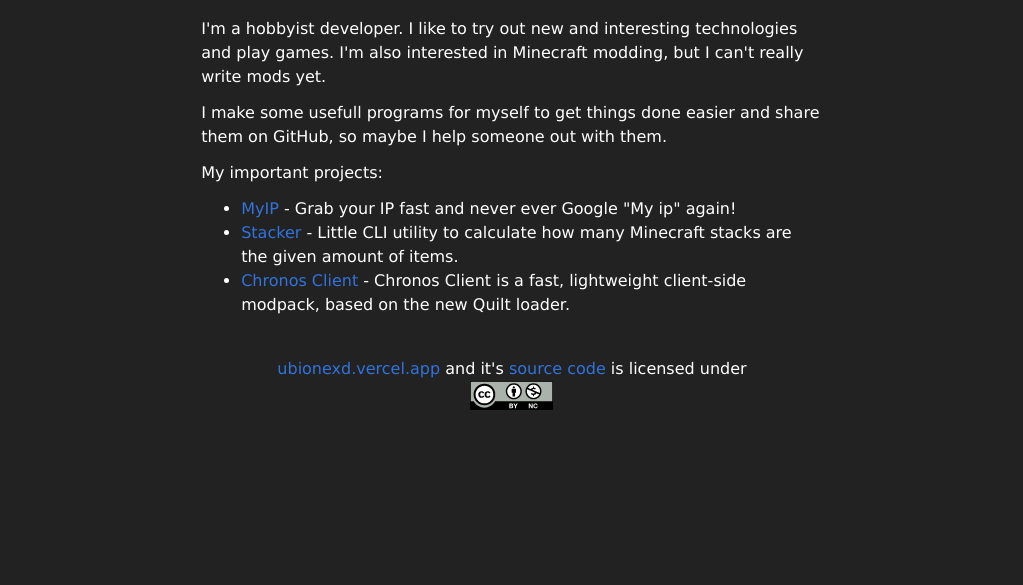
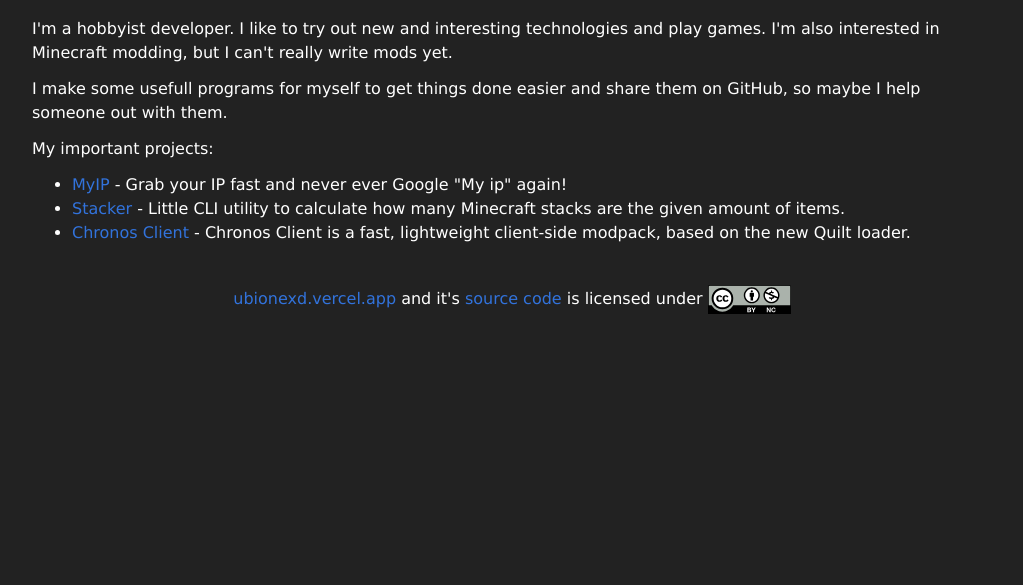
Before and after one commit to ubionexd/ubionexd.dev, an Astro site: page / in a window 1280 px wide. Shown: the part 215-800 px from the top of the page, without its empty margins (128-1151 px from the left). Built offline with nearby package versions, Linux system fonts and the light colour scheme; Astro itself is replaced by a stand-in of ours.

Commit message:
Well i dont know anymore

```diff
--- a/src/styles/global.css
+++ b/src/styles/global.css
@@ -2,7 +2,7 @@ body {
   font-family: Verdana, sans-serif;
   margin: auto;
   padding: 20px;
-  max-width: 65ch;
+  max-width: 1000px;
   text-align: left;
   background-color: #222;
   word-wrap: break-word;
```
